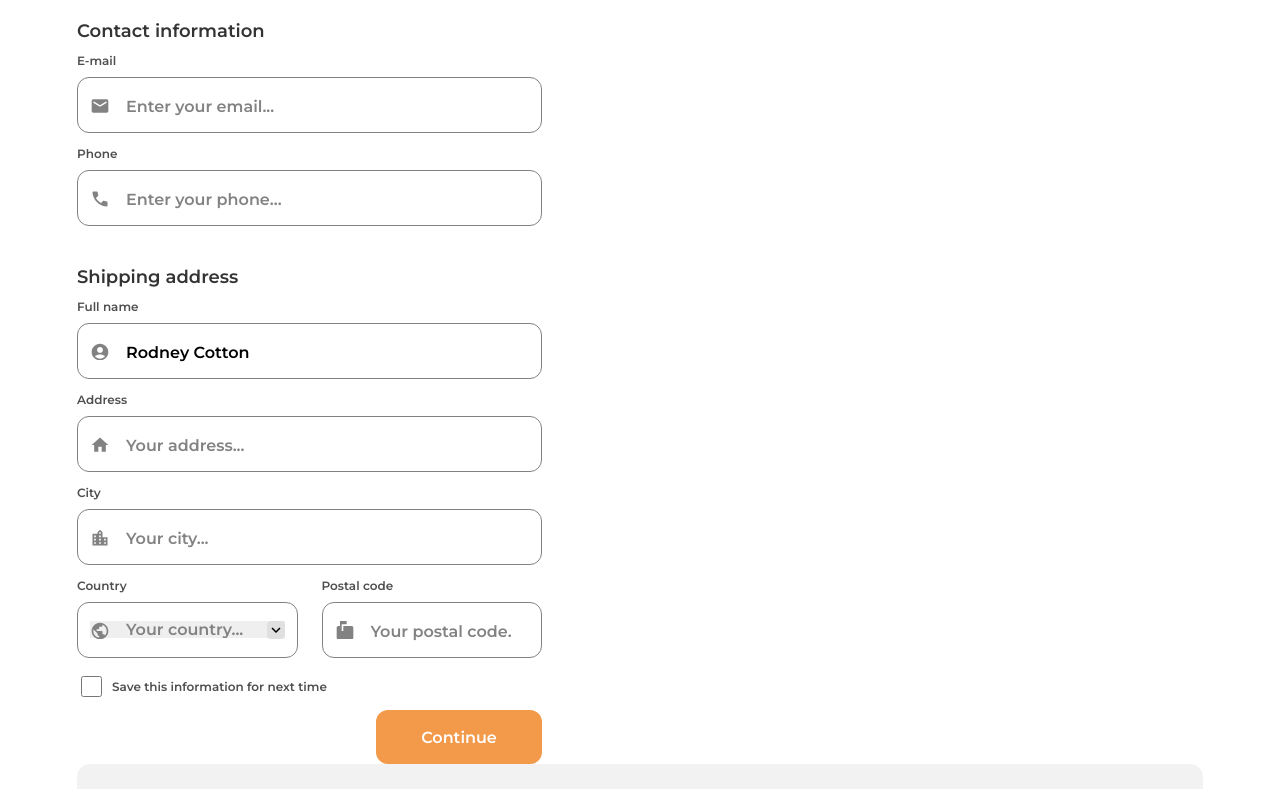
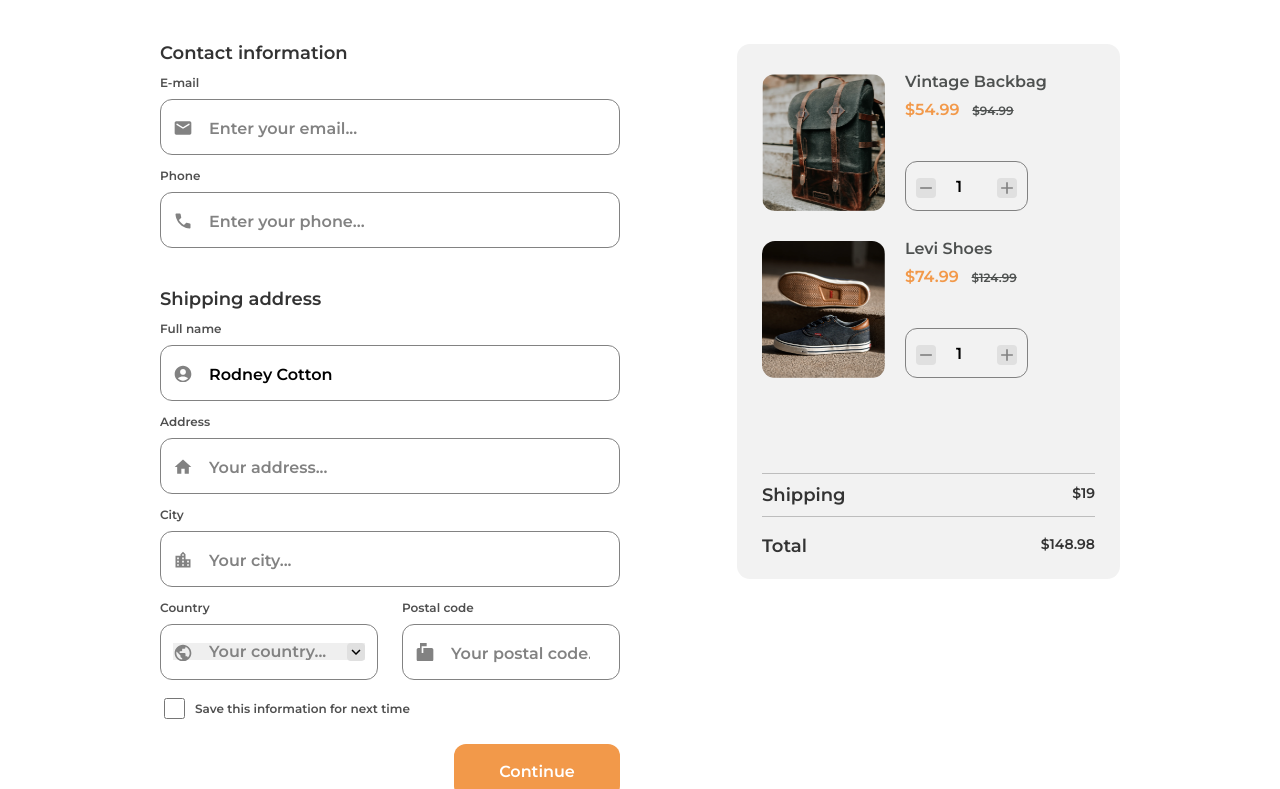
Before and after one commit to diazevedo/checkout-page, a plain HTML site: page index.html in a window 1280 px wide. Shown: the part 98-887 px from the top of the page. Drawn offline with Linux system fonts and the light colour scheme.

Commit message:
feat: spaces, and bag done to desktop

```diff
--- a/index.html
+++ b/index.html
@@ -30,8 +30,9 @@
   <body>
     <main>
       <h1 class="title__one">Checkout</h1>
+      <div class="content">
         <section class="form-wrapper">
-        <form>
+          <form class="form-customer-details">
             <fieldset class="fieldset">
               <legend class="fieldset__title">Contact information</legend>
 
@@ -105,7 +106,9 @@
                       name="country"
                       id="country"
                     >
-                    <option value="" disabled selected>Your country...</option>
+                      <option value="" disabled selected>
+                        Your country...
+                      </option>
                       <option value="australia">Australia</option>
                       <option value="brazil">Brazil</option>
                       <option value="usa">United States</option>
@@ -141,7 +144,7 @@
           </form>
         </section>
 
-      <article>
+        <article class="bag">
           <div class="bag_item">
             <img
               class="bag_item__image"
@@ -183,15 +186,16 @@
           </div>
 
           <div class="checkout_details">
-          <p class="checkout_details__text">Shipping</p>
+            <p class="checkout_details__text -label">Shipping</p>
             <p class="checkout_details__text">$19</p>
           </div>
 
           <div class="checkout_details">
-          <p class="checkout_details__text">Total</p>
+            <p class="checkout_details__text -label">Total</p>
             <p class="checkout_details__text">$148.98</p>
           </div>
         </article>
+      </div>
     </main>
   </body>
 </html>
--- a/src/styles/base.css
+++ b/src/styles/base.css
@@ -36,6 +36,7 @@ input {
   font-family: inherit;
   text-decoration: none;
   outline: none;
+  border: none;
 }
 
 input {
@@ -50,7 +51,7 @@ button {
 
 @media (min-width: 920px) {
   body {
-    padding: var(--space-md);
+    padding: var(--space-md) var(--space-xs);
   }
 }
 
--- a/src/styles/components/bag_item.css
+++ b/src/styles/components/bag_item.css
@@ -1,5 +1,7 @@
-article {
+.bag {
   height: 49rem;
+  width: 100%;
+  max-width: var(--max-width-mobile);
   padding: 3rem 2.5rem 1.5rem;
   background-color: var(--gray-5);
   border-radius: var(--border-radius-images);
@@ -32,8 +34,6 @@ article {
 .bag_item__name {
   font-size: var(--text-sm);
   color: var(--gray-1);
-  font-weight: 600;
-
   margin-bottom: 1.2rem;
 }
 
@@ -45,7 +45,7 @@ article {
 
 .bag_item__total {
   text-decoration-line: line-through;
-  font-size: var(--text-sm);
+  font-size: var(--text-xs);
   color: var(--gray-1);
   margin-left: 1rem;
   display: inline-block;
@@ -96,7 +96,7 @@ article {
   padding: var(--space-xs) 0;
 }
 
-article .checkout_details:nth-child(3) {
+.bag .checkout_details:nth-child(3) {
   margin-top: 9rem;
 }
 
@@ -104,3 +104,52 @@ article .checkout_details:nth-child(3) {
   font-size: var(--text-md);
   color: var(--gray-2);
 }
+
+@media (min-width: 768px) {
+  .bag {
+    height: 53.5rem;
+    padding-bottom: 1rem;
+  }
+
+  .bag_item {
+    height: 13.7rem;
+  }
+
+  .bag_item__image {
+    max-width: 13.5rem;
+  }
+
+  .bag_item__name {
+    font-size: var(--text-mdx);
+  }
+
+  .bag_item__price {
+    font-size: var(--text-mdx);
+  }
+
+  .bag_item__total {
+    font-size: var(--text-sm);
+  }
+
+  .checkout_details {
+    padding: 1.2rem 0;
+  }
+
+  .bag .checkout_details:nth-child(3) {
+    margin-top: 9.5rem;
+  }
+
+  .checkout_details__text.-label {
+    font-size: var(--text-lg);
+  }
+
+  .checkout_details:last-child {
+    padding: 2rem 0 0;
+  }
+}
+
+@media (min-width: 900px) {
+  .bag {
+    width: 38.3rem;
+  }
+}
--- a/src/styles/components/input.css
+++ b/src/styles/components/input.css
@@ -2,12 +2,11 @@
   color: var(--gray-3);
   display: block;
   font-size: var(--text-xs);
-  margin: 1rem 0 0.5rem;
+  margin: 1.2rem 0 0.5rem;
 }
 
 .input__text {
   width: 100%;
-  border: none;
   padding-left: 2.4rem;
 }
 
--- a/src/styles/parts/form.css
+++ b/src/styles/parts/form.css
@@ -1,20 +1,24 @@
-form {
+.form-wrapper {
   width: 100%;
-  margin-top: var(--space-md);
-  /* position: relative; */
+  max-width: var(--max-width-mobile);
 }
 
-form .fieldset:nth-child(2) {
+.form-customer-details {
   margin-top: var(--space-md);
 }
 
-.button-wrapper {
+.form-customer-details .fieldset:nth-child(2) {
+  margin-top: var(--space-md);
+}
+
+.form-customer-details .button-wrapper {
   display: flex;
   justify-content: flex-end;
+  margin-top: var(--space-xs);
 }
 
-@media (min-width: 768px) {
-  form {
-    max-width: 46.5rem;
+@media (min-width: 900px) {
+  .form-customer-details {
+    margin-top: 0;
   }
 }
--- a/src/styles/parts/main.css
+++ b/src/styles/parts/main.css
@@ -4,3 +4,34 @@
 @import "../components/input.css";
 @import "../components/button.css";
 @import "../components/bag_item.css";
+
+main {
+  max-width: var(--max-width-mobile);
+}
+
+.content {
+  display: flex;
+  flex-direction: column-reverse;
+  align-items: center;
+}
+
+.content .bag {
+  margin-top: var(--space-sm);
+}
+
+@media (min-width: 900px) {
+  main {
+    max-width: var(--max-width);
+  }
+
+  .content {
+    flex-direction: row;
+    justify-content: space-between;
+    align-items: flex-start;
+    padding-top: 6.4rem;
+  }
+
+  .content .bag {
+    margin-top: 0;
+  }
+}
--- a/src/styles/variables.css
+++ b/src/styles/variables.css
@@ -38,5 +38,6 @@
   --space-lxx: 8.6rem;
 
   --min-width: 37.5rem;
-  --max-width: 128.5rem;
+  --max-width: 96rem;
+  --max-width-mobile: 46rem;
 }
```
Lines whose indentation alone changed are shown as unchanged.
